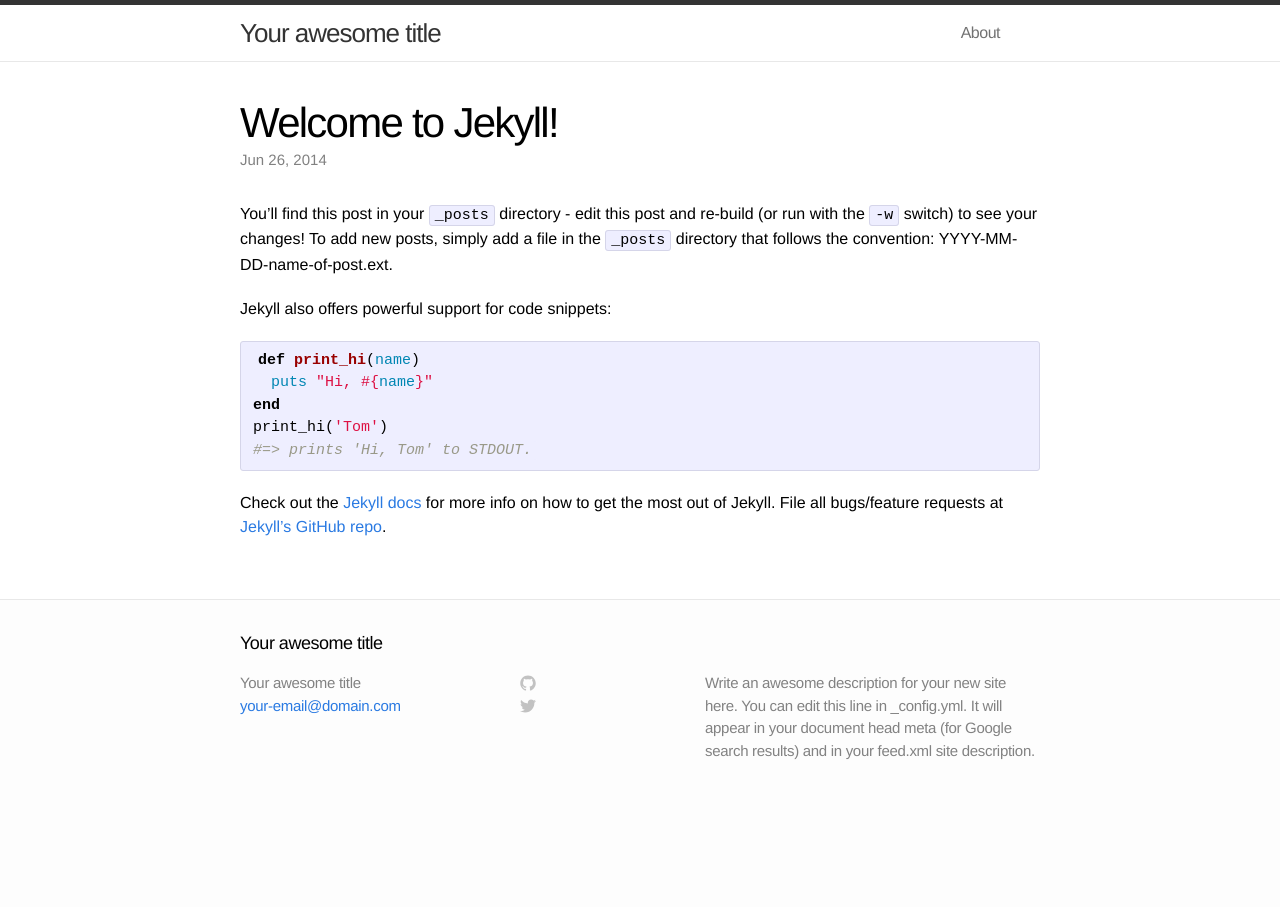
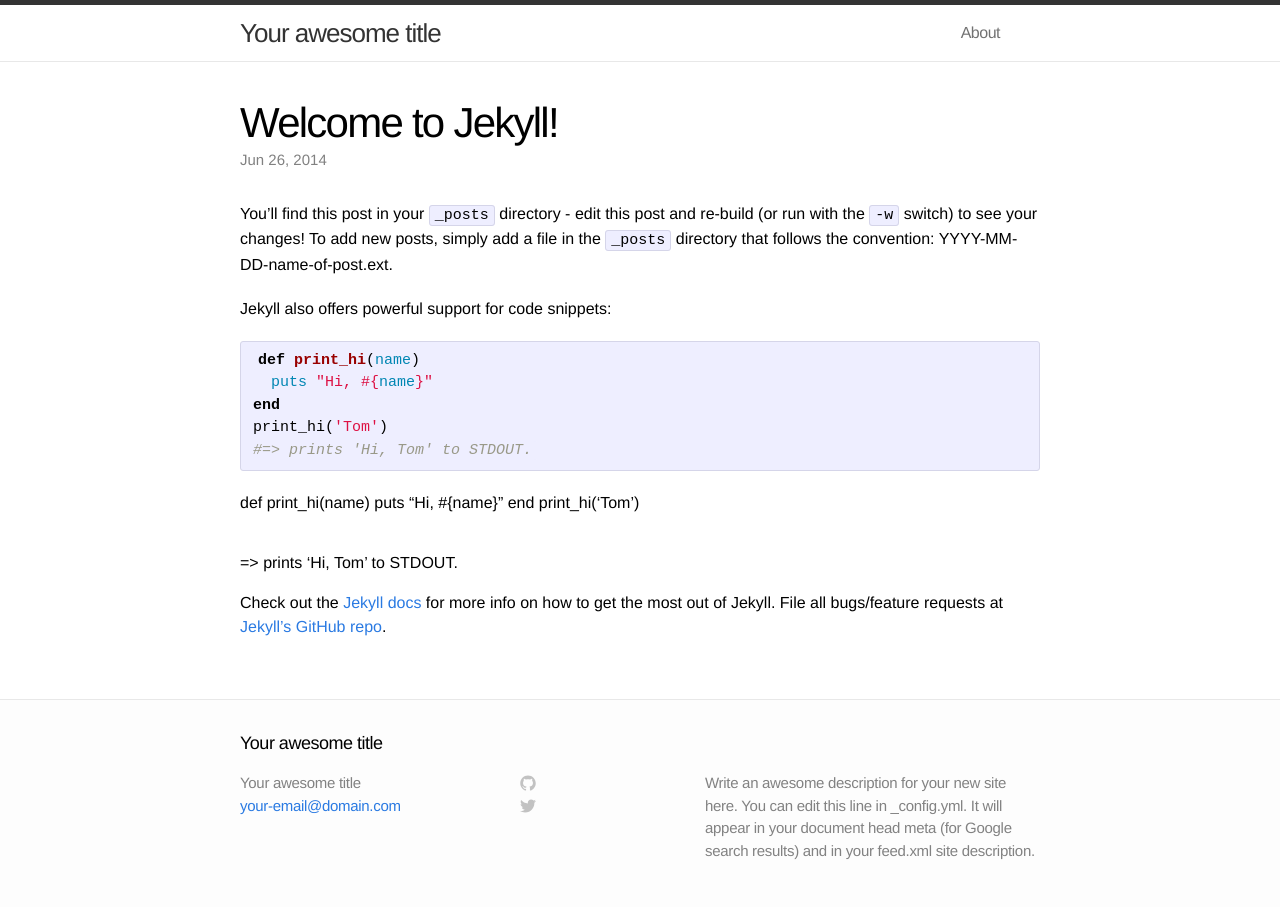
Before and after one commit to kevinzhoucn/accli.github.com, a Jekyll site: the page built from _posts/2014-06-26-welcome-to-jekyll.markdown, in a window 1280 px wide. Built offline with Jekyll 4.4.1, drawn with Linux system fonts in a browser that asks for light colours.

Commit message:
updated a post

```diff
--- a/_posts/2014-06-26-welcome-to-jekyll.markdown
+++ b/_posts/2014-06-26-welcome-to-jekyll.markdown
@@ -18,6 +18,12 @@
 #=> prints 'Hi, Tom' to STDOUT.
 {% endhighlight %}
 
+def print_hi(name)
+  puts "Hi, #{name}"
+end
+print_hi('Tom')
+#=> prints 'Hi, Tom' to STDOUT.
+
 Check out the [Jekyll docs][jekyll] for more info on how to get the most out of Jekyll. File all bugs/feature requests at [Jekyll's GitHub repo][jekyll-gh].
 
 [jekyll-gh]: https://github.com/jekyll/jekyll
```
